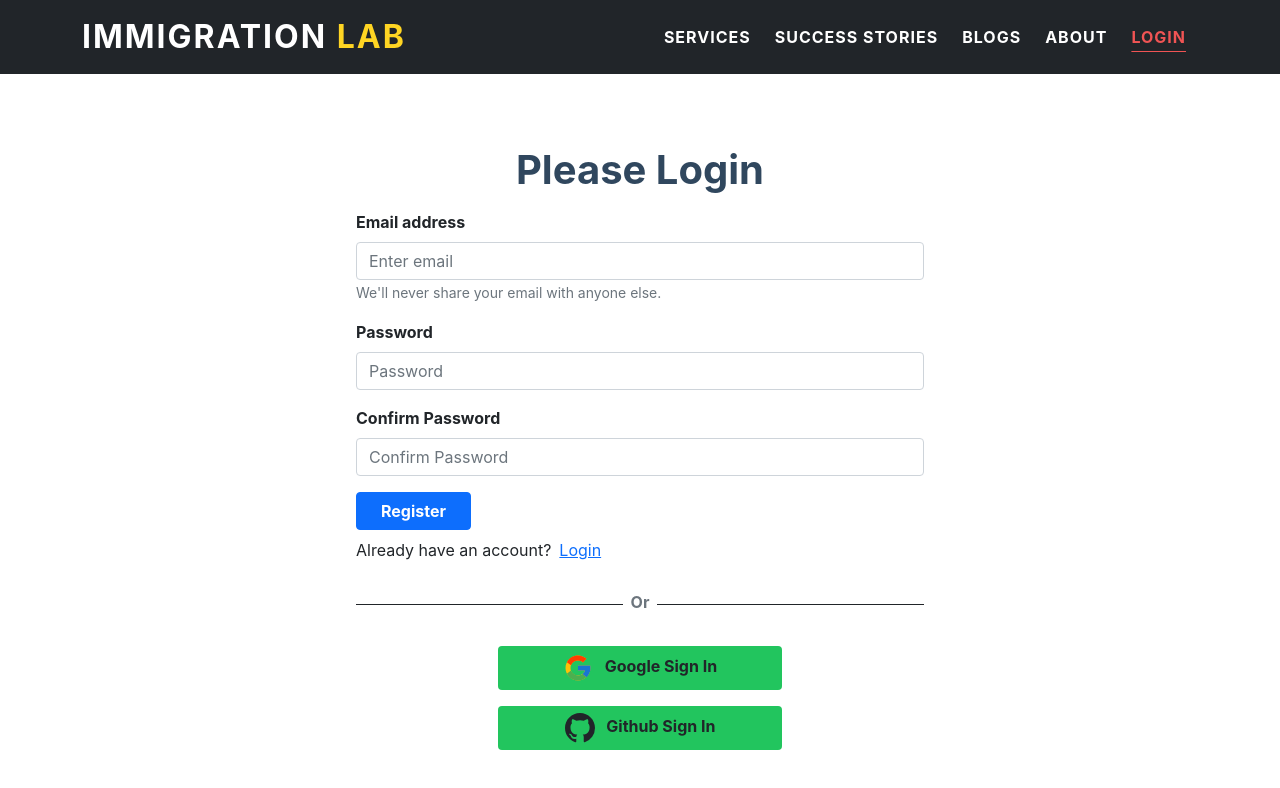
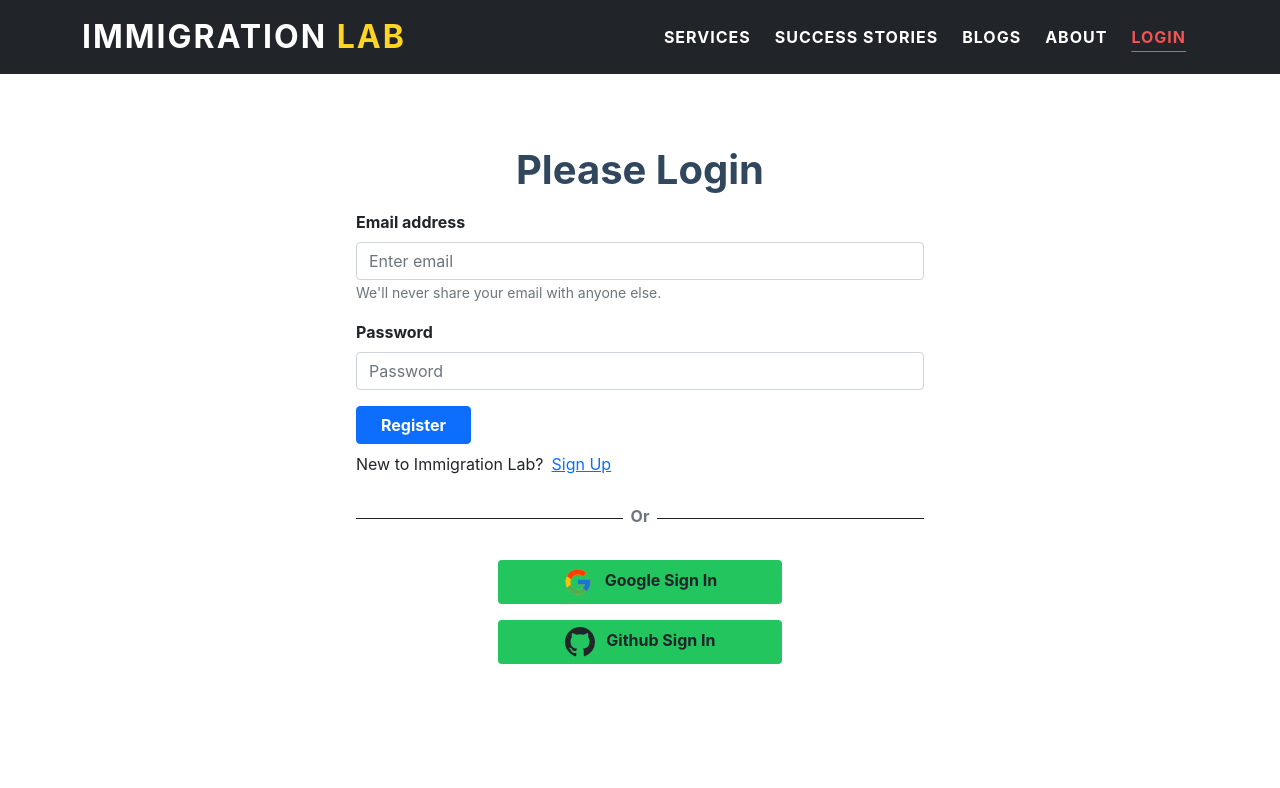
Before and after one commit to JunayedKhanNoor/Immigration-Lab-independent-service-provider, a React (Create React App) app: page /login in a window 1280 px wide. Shown: the top 788 px of the page. Built offline with nearby package versions, Linux system fonts and the light colour scheme.

Commit message:
Login  form designed

```diff
--- a/src/Pages/Login/Login/Login.js
+++ b/src/Pages/Login/Login/Login.js
@@ -22,22 +22,14 @@ const Login = () => {
           <Form.Label className="fw-bold">Password</Form.Label>
           <Form.Control type="password" placeholder="Password" required />
         </Form.Group>
-        <Form.Group className="mb-3" controlId="formBasicPassword">
-          <Form.Label className="fw-bold">Confirm Password</Form.Label>
-          <Form.Control
-            type="password"
-            placeholder="Confirm Password"
-            required
-          />
-        </Form.Group>
         <Button className="px-4 fw-bold" variant="primary" type="submit">
           Register
         </Button>
       </Form>
       <p className="mt-2">
-        Already have an account?
-        <Link className="ms-2" to="/login">
-          Login
+        New to Immigration Lab?
+        <Link className="ms-2" to="/register">
+          Sign Up
         </Link>
       </p>
       <SocialLogin></SocialLogin>
```
